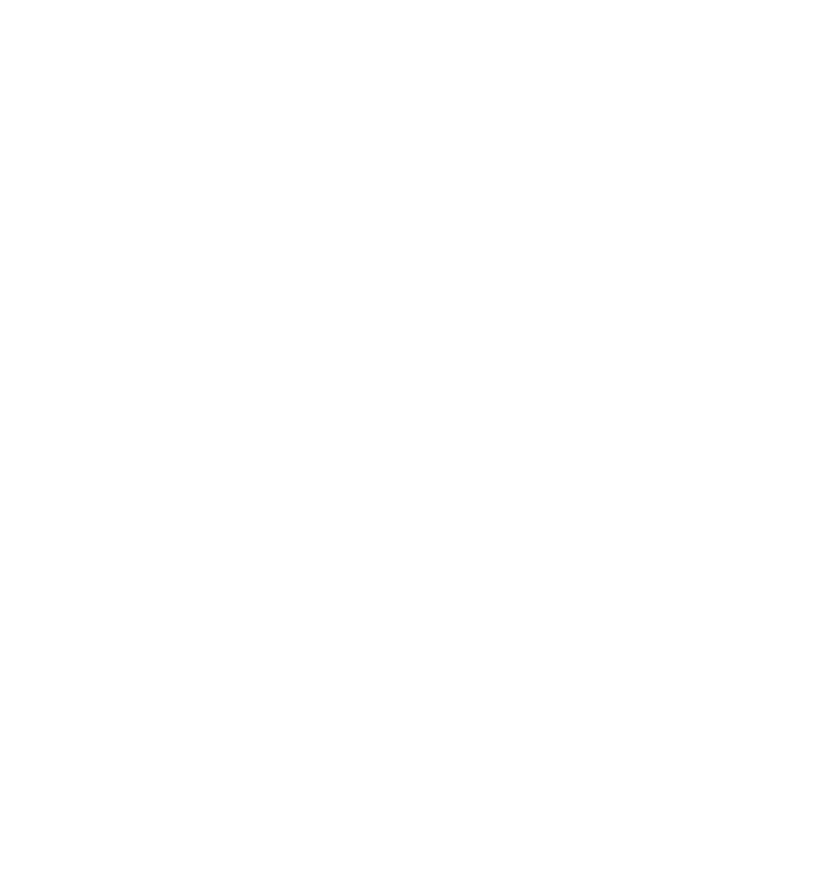
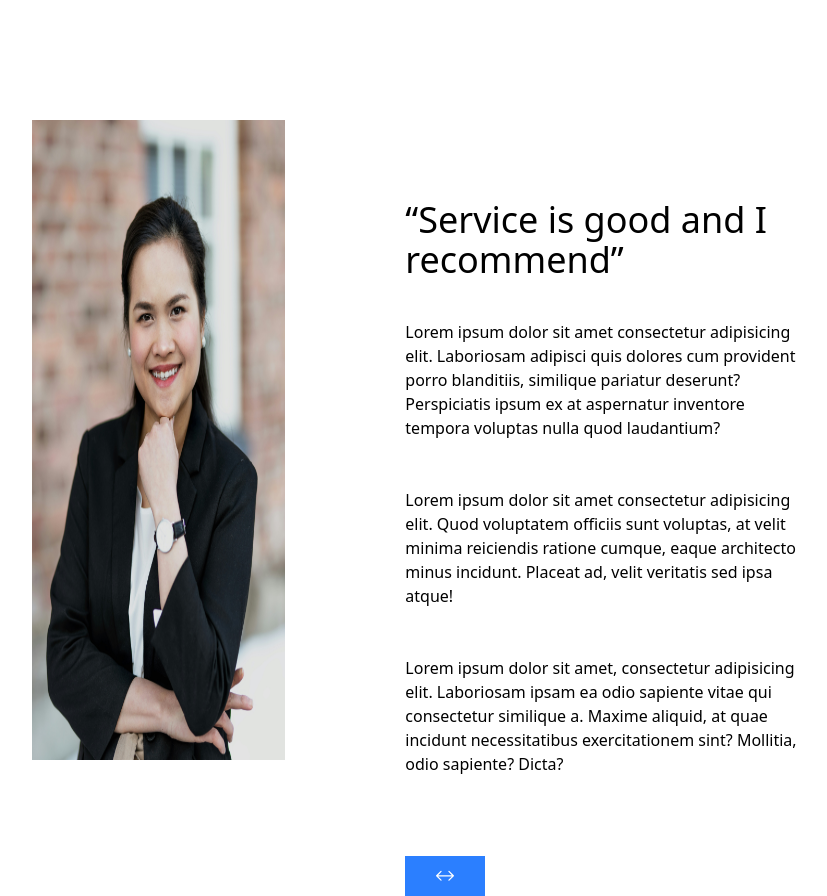
Before and after one commit to asadullahkhanmasood/ReactProjectPractice, a React (Vite) app: page / in a window 1280 px wide. Shown: the part 1580-2476 px from the top of the page, without its empty margins (128-955 px from the left). Before the commit the page ends 1460 px from the top, so only its background shows below. Built offline with nearby package versions, Linux system fonts and the light colour scheme.

Commit message:
added service apge

```diff
--- a/src/App.jsx
+++ b/src/App.jsx
@@ -6,6 +6,7 @@
 import {BrowserRouter, Routes , Route } from 'react-router-dom'
 import Home from "./pages/home/home"
 import Projects from './pages/projects/projects'
+import About from './pages/about-me/about'
 function App() {
 
   return (
@@ -19,7 +20,7 @@
 
     </Routes>
     <Projects/>
-
+    <About/>
 
 
 
--- /dev/null
+++ b/src/pages/about-me/about.jsx
@@ -0,0 +1,54 @@
+import React from "react";
+import Img from "/home/asad/Desktop/CompleteWebApp/webApp/src/assets/annika-palmari-RIt88XBR3G0-unsplash.jpg";
+import { GoArrowBoth } from "react-icons/go";
+
+function About() {
+  return (
+    <>
+      <section className="md:mt-60 md:h-180">
+        <div className="box-main md:mx-20  md:flex md:h-full md:px-20 md:space-x-10 ">
+          <div className="left-about-side  md:flex-1 md:h-full">
+            <img src={Img} alt="" srcset="" className="md:h-160 w-160" />
+          </div>
+          <div className="right-about-side  md:flex-2 md:px-20">
+            <div className="text-size md:mt-20 ">
+              <h1 className="text-4xl my-10">
+                “Service is good and I recommend”
+              </h1>
+              <div className="box w-[80%]">
+                <p>
+                  Lorem ipsum dolor sit amet consectetur adipisicing elit.
+                  Laboriosam adipisci quis dolores cum provident porro
+                  blanditiis, similique pariatur deserunt? Perspiciatis ipsum ex
+                  at aspernatur inventore tempora voluptas nulla quod
+                  laudantium?
+                  <br />
+                  <br />
+                  <br />
+                  Lorem ipsum dolor sit amet consectetur adipisicing elit. Quod
+                  voluptatem officiis sunt voluptas, at velit minima reiciendis
+                  ratione cumque, eaque architecto minus incidunt. Placeat ad,
+                  velit veritatis sed ipsa atque!
+                  <p>
+                    <br />
+                    <br />
+                    Lorem ipsum dolor sit amet, consectetur adipisicing elit.
+                    Laboriosam ipsam ea odio sapiente vitae qui consectetur
+                    similique a. Maxime aliquid, at quae incidunt necessitatibus
+                    exercitationem sint? Mollitia, odio sapiente? Dicta?
+                  </p>
+                </p>
+
+                <button className="md:mt-20 md:bg-blue-500 text-white md:w-20 md:text-xl md:flex md:text-center md:justify-center md:h-10 md:items-center">
+                  <GoArrowBoth />
+                </button>
+              </div>
+            </div>
+          </div>
+        </div>
+      </section>
+    </>
+  );
+}
+
+export default About;
```
Also changed, not shown: src/assets/annika-palmari-RIt88XBR3G0-unsplash.jpg (added), src/pages/about-me/about.css (added).
